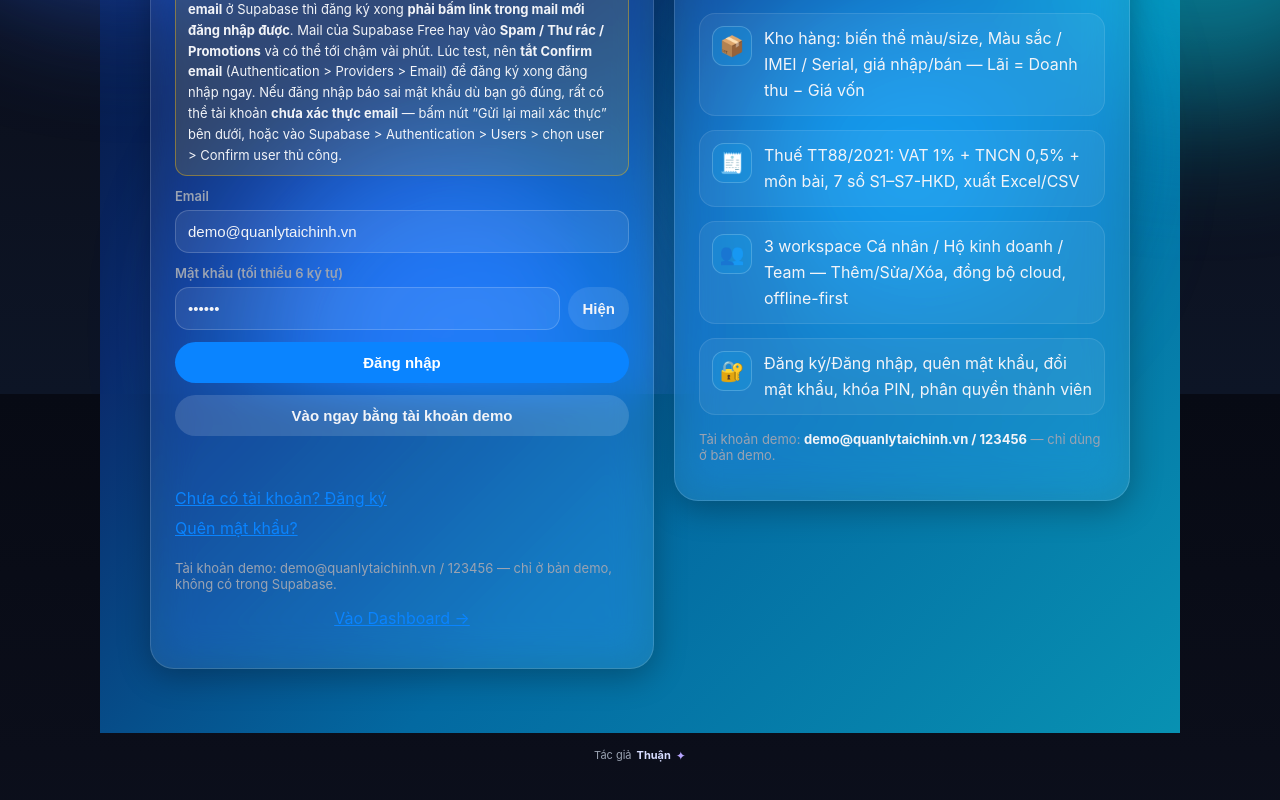
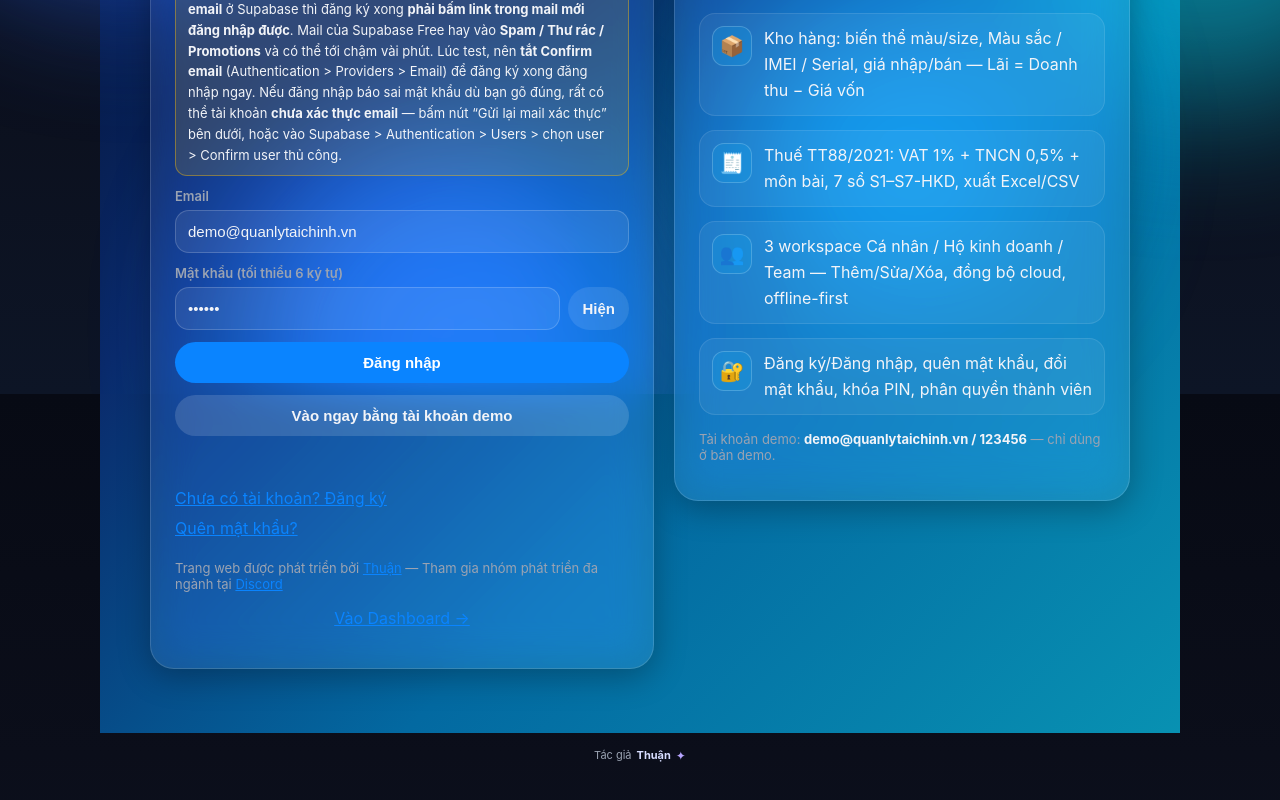
Before and after one commit to ThuanDepzai03/quan-ly-tai-chinh, a Next.js app: page / in a window 1280 px wide. Shown: the part 406-1206 px from the top of the page. Built offline with nearby package versions, Linux system fonts and the light colour scheme; no server answers.

Commit message:
Thông tin tác giả

```diff
--- a/components/AuthForm.tsx
+++ b/components/AuthForm.tsx
@@ -316,7 +316,7 @@ export default function AuthForm({ showHomeLink = false }: { showHomeLink?: bool
         {showHomeLink ? (<><br /><Link href="/">← Về trang chủ</Link></>) : null}
       </p>
       <p className="muted" style={{ fontSize: 13 }}>
-        Tài khoản demo: {DEMO_EMAIL} / {DEMO_PASSWORD} — chỉ ở bản demo, không có trong Supabase.
+        Trang web được phát triển bởi <a href="https://www.facebook.com/Theplay.Hacker.ss/" target="_blank" rel="noopener noreferrer">Thuận</a> — Tham gia nhóm phát triển đa ngành tại  <a href="https://discord.gg/GDCm4WaR9" target="_blank" rel="noopener noreferrer">Discord</a>
       </p>
     </div>
   );
```
